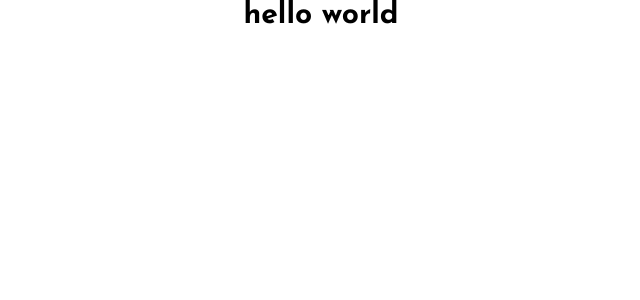
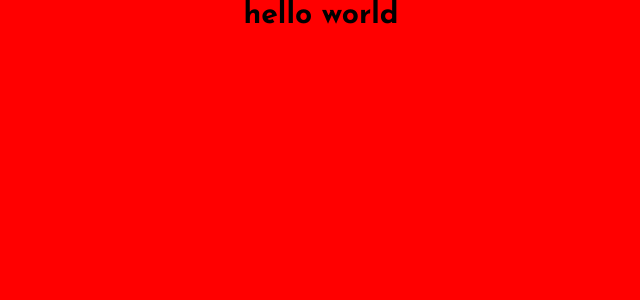
Before and after one commit to fernandohos/appolly, a Next.js app: page / in a window 1280 px wide. Shown: the top 300 px of the page, without its empty margins (319-959 px from the left). Built offline with nearby package versions, Linux system fonts and the light colour scheme.

Commit message:
:lipstick: add color theme to global css variables

```diff
--- a/app/globals.css
+++ b/app/globals.css
@@ -14,4 +14,33 @@ html,
 body {
   max-width: 100vw;
   overflow-x: hidden;
+  background: red;
 }
+
+:root {
+  --orange: #FF7700;
+  --pink: #FF0059;
+  --black: #000000;
+  --gradient: linear-gradient(135deg, #FF7700, #FF0059);
+  --white: #FFFFFF;
+  --blue_100: #F1F4F9;
+  --blue_200: #DCE4EF;
+  --blue_300: #CBD7E7;
+  --blue_400: #AEC1DA;
+  --blue_500: #7A99C2;
+  --blue_600: #3D5C85;
+  --blue_700: #23354D;
+  --blue_800: #182435;
+  --alert: #F2F71B;
+  --danger: #EE2F05;
+  --info: #1498F1;
+  --success: #20E828;
+  --gray_800: #121416;
+  --gray_700: #2C3035;
+  --gray_600: #454C54;
+  --gray_500: #737F8C;
+  --gray_400: #9AA3AC;
+  --gray_300: #CFD4D8;
+  --gray_200: #E3E6E8;
+  --gray_100: #F1F2F4;
+}
```
